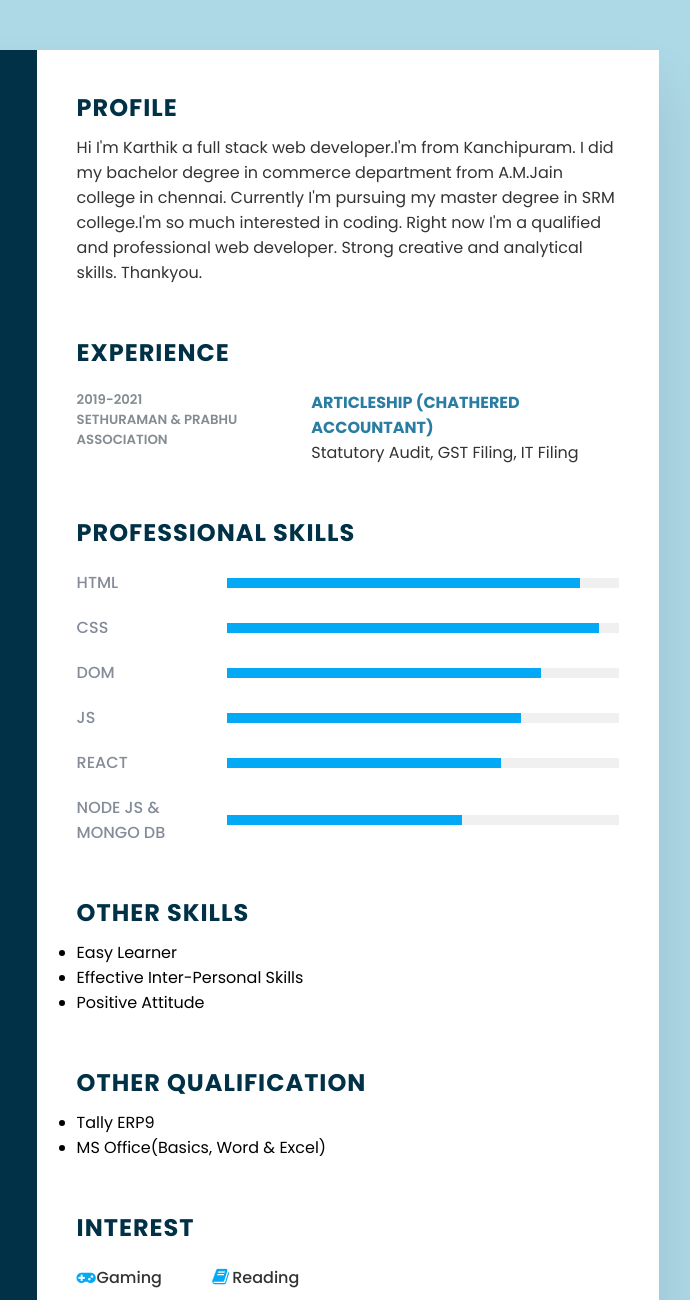
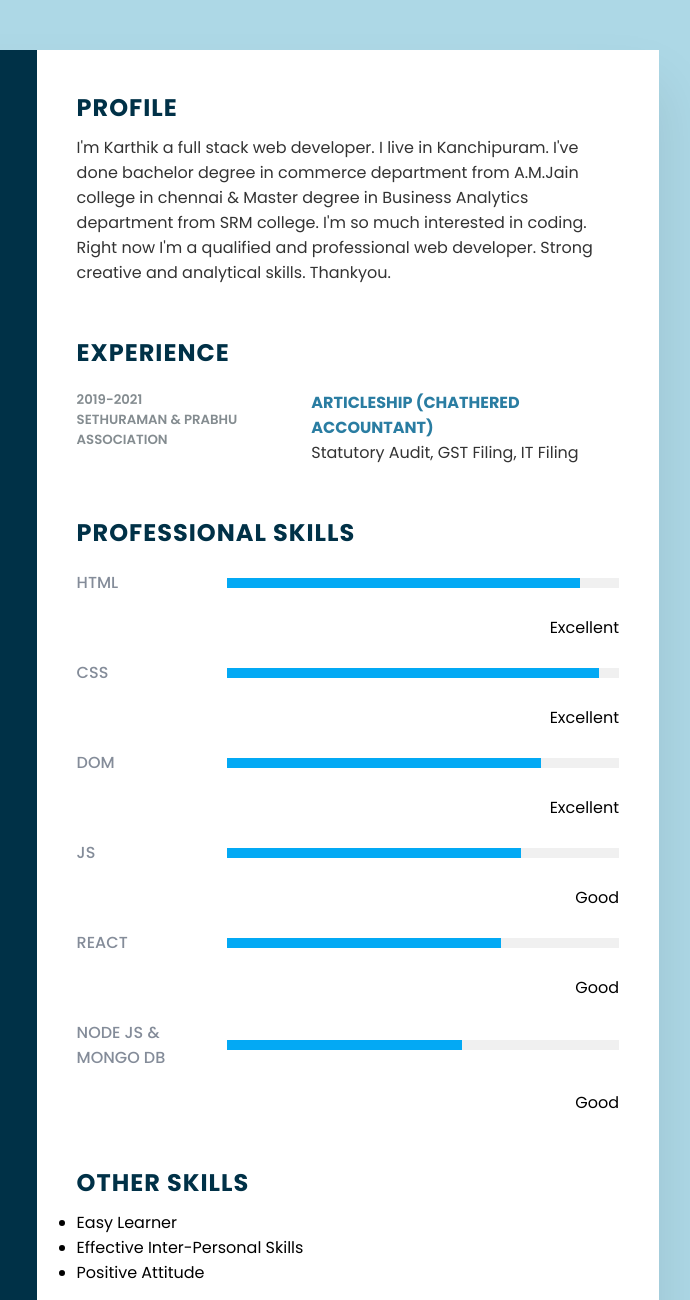
Before and after one commit to Karthiksanthamoorthy/Resume-cv, a plain HTML site: page index.html in a window 1280 px wide. Shown: the top 1300 px of the page, 481-1171 px from the left. Drawn offline with Linux system fonts and the light colour scheme.

Commit message:
first commit

```diff
--- a/index.html
+++ b/index.html
@@ -129,8 +129,8 @@
         <div class="right_side">
             <div class="about">
                 <h2 class="title2">Profile</h2>
-                <p>Hi I'm Karthik a full stack web developer.I'm from Kanchipuram. I did my bachelor degree in commerce department from A.M.Jain college in chennai.
-                    Currently I'm pursuing my master degree in SRM college.I'm so much interested in coding.
+                <p>I'm Karthik a full stack web developer. I live in Kanchipuram. I've done bachelor degree in commerce department from A.M.Jain college in chennai
+                & Master degree in Business Analytics department from SRM college. I'm so much interested in coding.
                     Right now I'm a qualified and professional web developer. Strong creative and analytical skills.
                 Thankyou.</p>
             </div>
@@ -155,36 +155,42 @@
                         <div style="width: 90%;"></div>
                     </div>
                 </div>
+                <div class="feedback">Excellent</div>
                 <div class="box">
                     <h4>CSS</h4>
                     <div class="percent">
                         <div style="width: 95%;"></div>
                     </div>
                 </div>
+                <div class="feedback">Excellent</div>
                 <div class="box">
                     <h4>DOM</h4>
                     <div class="percent">
                         <div style="width: 80%;"></div>
                     </div>
                 </div>
+                <div class="feedback">Excellent</div>
                 <div class="box">
                     <h4>JS</h4>
                     <div class="percent">
                         <div style="width: 75%;"></div>
                     </div>
                 </div>
+                <div class="feedback">Good</div>
                 <div class="box">
                     <h4>REACT</h4>
                     <div class="percent">
                         <div style="width: 70%;"></div>
                     </div>
                 </div>
+                <div class="feedback">Good</div>
                 <div class="box">
                     <h4>NODE JS & MONGO DB</h4>
                     <div class="percent">
                         <div style="width: 60%;"></div>
                     </div>
                 </div>
+                <div class="feedback">Good</div>
             </div>
 
             <div class="about">
--- a/style.css
+++ b/style.css
@@ -30,6 +30,10 @@ body{
     position: relative;
     background: #003147;
     padding: 40px;
+}
+
+.feedback{
+    text-align: right;
 }
 
 .profileText{
```
